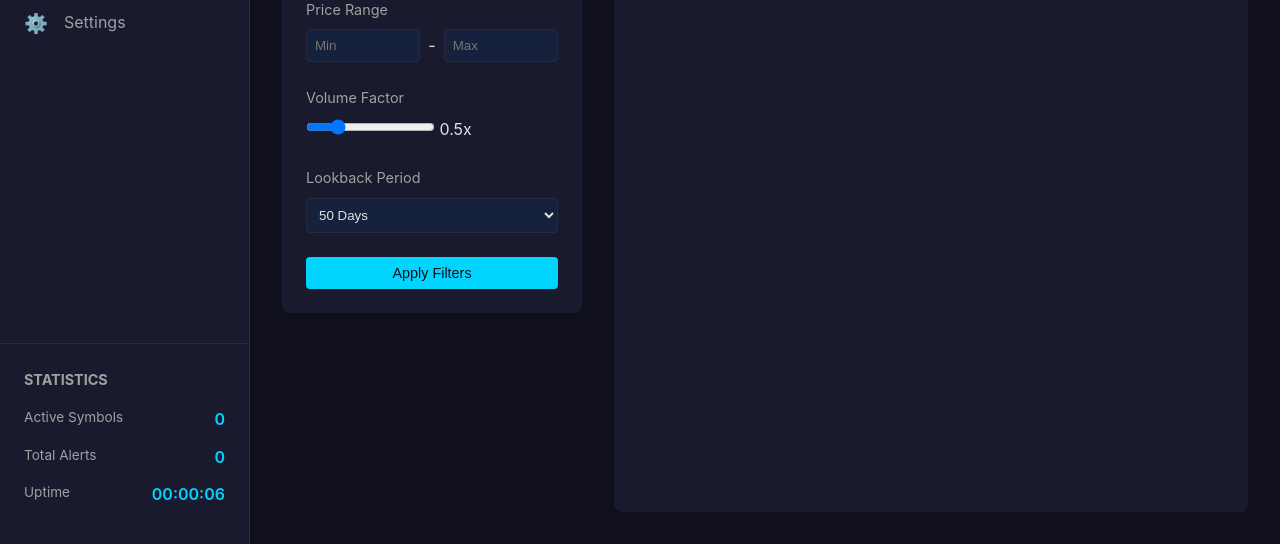
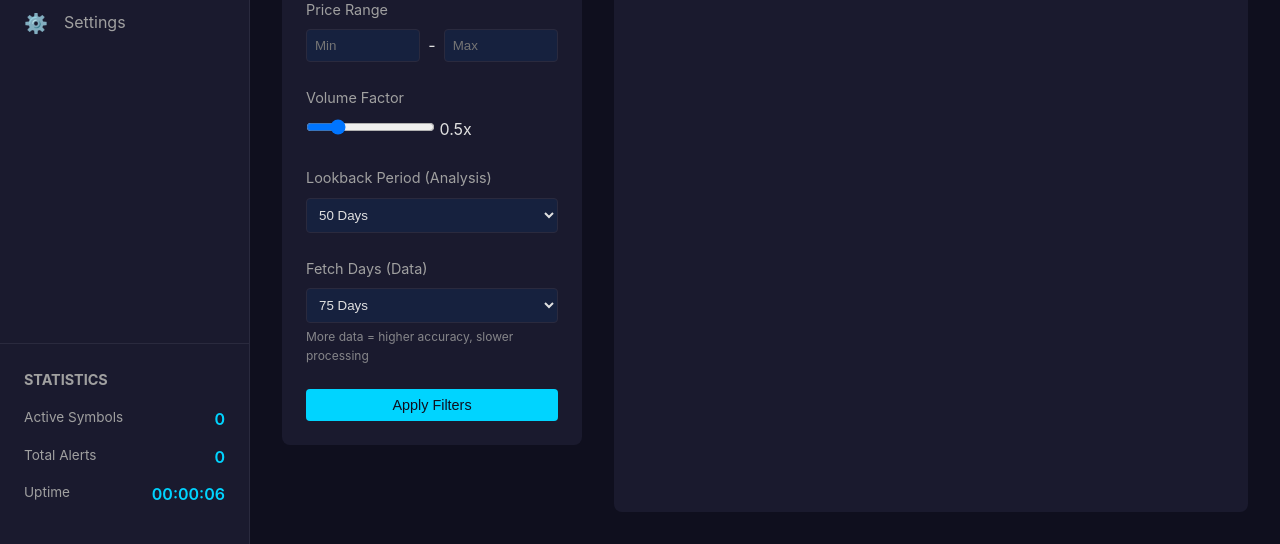
Before and after one commit to Pavkum33/dhanPrd, a Flask app: page / in a window 1280 px wide. Shown: the part 256-800 px from the top of the page. Run offline with Flask 3, Linux system fonts and the light colour scheme; some libraries are stand-ins or nearby versions.

Commit message:
Add configurable 75-day fetch with UI controls and separate analysis periods
Key Features:
• Increase default data fetch from 60 to 75 days (~53 vs 44 trading days)
• Separate fetch period (data collection) from analysis period (breakout logic)
• Add UI dropdown controls for both Fetch Days and Lookback Period
• Maintain 50-day breakout analysis logic while getting more historical context

Backend Configuration:
• Configurable fetch_days parameter (default: 75)
• Independent lookback_period for resistance calculations (default: 50)
• All analysis parameters configurable via API (EMA, volume, price threshold)
• New /api/analysis/config endpoint for configuration management
• Configuration passed with each historical fetch request

Frontend UI Controls:
• "Fetch Days (Data)" dropdown: 60, 75*, 90, 120 days
• "Lookback Period (Analysis)" dropdown: 30, 50*, 60 days
• Help text: "More data = higher accuracy, slower processing"
• Real-time configuration sent with fetch requests
• Enhanced CSS styling for help text

Data Quality Improvement:
• 75-day fetch provides ~53 actual trading days (vs previous 44)
• 20% more historical context for better resistance level calculations
• Still uses proven 50-day lookback for breakout signal generation
• Optimal balance: more data accuracy without changing proven logic

Perfect for daily trading workflows with enhanced historical analysis depth!

🤖 Generated with [Claude Code](https://claude.ai/code)

Co-Authored-By: Claude <noreply@anthropic.com>

```diff
--- a/app.py
+++ b/app.py
@@ -280,7 +280,7 @@ class DhanHistoricalFetcher:
         else:
             return "NSE_EQ", "EQUITY"
 
-    async def get_historical_data_for_underlying(self, underlying_symbol: str, security_id: int, days: int = 60, interval: str = "1d") -> pd.DataFrame:
+    async def get_historical_data_for_underlying(self, underlying_symbol: str, security_id: int, days: int = 75, interval: str = "1d") -> pd.DataFrame:
         """Fetch historical data using dhanhq SDK (preferred) or REST API fallback
 
         The /v2/chart/history REST endpoint returns 404, so we use SDK when available
@@ -617,7 +617,7 @@ class BreakoutAnalyzer:
 
         return analysis
 
-async def fetch_and_analyze_historical_data():
+async def fetch_and_analyze_historical_data(fetch_days: int = 75, lookback_period: int = 50, ema_short: int = 8, ema_long: int = 13, volume_factor: float = 0.5, price_threshold: float = 50):
     """Main function to fetch and analyze historical data with progress updates"""
     client_id = os.getenv('DHAN_CLIENT_ID')
     access_token = os.getenv('DHAN_ACCESS_TOKEN')
@@ -640,7 +640,7 @@ async def fetch_and_analyze_historical_data():
             emit_progress('error', 'Dhan credentials not found in environment variables')
             return {}
 
-        emit_progress('starting', 'Starting historical data fetch...')
+        emit_progress('starting', f'Starting historical data fetch... (Fetch: {fetch_days} days, Analysis: {lookback_period} days)')
 
         async with DhanHistoricalFetcher(client_id, access_token) as fetcher:
             emit_progress('instruments', 'Fetching instrument master from Dhan...')
@@ -701,12 +701,7 @@ async def fetch_and_analyze_historical_data():
             # Fetch historical data with rate limiting and deduplication
             analyzed_data = {}
             processed_underlyings = set()  # Track processed underlying symbols to avoid duplicates
-            # Configuration parameters for Chartink-style analysis
-            lookback_period = 50
-            ema_short = 8
-            ema_long = 13
-            volume_factor = 0.5
-            price_threshold = 50
+            # Use passed configuration parameters
 
             analyzer = BreakoutAnalyzer(lookback=lookback_period, ema_short=ema_short, ema_long=ema_long)
             successful_fetches = 0
@@ -752,7 +747,7 @@ async def fetch_and_analyze_historical_data():
                     else:
                         await asyncio.sleep(0.5)  # Standard rate limiting
                     # Fetch underlying equity data using numeric securityId (the correct approach!)
-                    df = await fetcher.get_historical_data_for_underlying(underlying_symbol, security_id)
+                    df = await fetcher.get_historical_data_for_underlying(underlying_symbol, security_id, days=fetch_days)
 
                     if not df.empty:
                         emit_progress('analyzing', f'Analyzing {underlying_symbol} ({len(df)} days of data)...', i + 1, total_securities)
@@ -1103,14 +1098,30 @@ def fetch_historical():
     if scanner_state['historical_analysis_running']:
         return jsonify({'error': 'Historical analysis already running'}), 400
 
+    # Get configuration parameters from request
+    config = request.json or {}
+    fetch_days = config.get('fetch_days', 75)
+    lookback_period = config.get('lookback_period', 50)
+    ema_short = config.get('ema_short', 8)
+    ema_long = config.get('ema_long', 13)
+    volume_factor = config.get('volume_factor', 0.5)
+    price_threshold = config.get('price_threshold', 50)
+
     def run_historical_fetch():
         scanner_state['historical_analysis_running'] = True
         try:
-            # Run async function in thread
+            # Run async function in thread with configuration
             loop = asyncio.new_event_loop()
             asyncio.set_event_loop(loop)
 
-            historical_data = loop.run_until_complete(fetch_and_analyze_historical_data())
+            historical_data = loop.run_until_complete(fetch_and_analyze_historical_data(
+                fetch_days=fetch_days,
+                lookback_period=lookback_period,
+                ema_short=ema_short,
+                ema_long=ema_long,
+                volume_factor=volume_factor,
+                price_threshold=price_threshold
+            ))
 
             # Update scanner state
             scanner_state['historical_data'] = historical_data
@@ -1165,7 +1176,17 @@ def fetch_historical():
     thread = threading.Thread(target=run_historical_fetch, daemon=True)
     thread.start()
 
-    return jsonify({'message': 'Historical data fetch started'})
+    return jsonify({
+        'message': 'Historical data fetch started',
+        'config': {
+            'fetch_days': fetch_days,
+            'lookback_period': lookback_period,
+            'ema_short': ema_short,
+            'ema_long': ema_long,
+            'volume_factor': volume_factor,
+            'price_threshold': price_threshold
+        }
+    })
 
 @app.route('/api/historical/status')
 def historical_status():
@@ -1183,6 +1204,26 @@ def get_historical_data():
         'data': scanner_state['scanner_data'],
         'symbols_count': len(scanner_state['historical_data']),
         'last_update': scanner_state['last_update']
+    })
+
+@app.route('/api/analysis/config', methods=['GET'])
+def get_analysis_config():
+    """Get current analysis configuration defaults"""
+    return jsonify({
+        'fetch_days': 75,
+        'lookback_period': 50,
+        'ema_short': 8,
+        'ema_long': 13,
+        'volume_factor': 0.5,
+        'price_threshold': 50,
+        'description': {
+            'fetch_days': 'Calendar days of data to fetch from API',
+            'lookback_period': 'Days used for resistance calculation',
+            'ema_short': 'Short EMA period for crossover',
+            'ema_long': 'Long EMA period for crossover',
+            'volume_factor': 'Minimum volume multiplier vs previous day',
+            'price_threshold': 'Minimum stock price filter'
+        }
     })
 
 @app.route('/api/cache/status')
--- a/static/css/dashboard.css
+++ b/static/css/dashboard.css
@@ -271,6 +271,13 @@ body {
 .form-control:focus {
     outline: none;
     border-color: var(--accent-primary);
+}
+.help-text {
+    display: block;
+    margin-top: 0.25rem;
+    font-size: 0.75rem;
+    color: var(--text-secondary);
+    opacity: 0.8;
 }
 
 .range-inputs {
--- a/static/js/dashboard.js
+++ b/static/js/dashboard.js
@@ -148,11 +148,20 @@ class DhanScanner {
             progressPanel.style.display = 'block';
             this.resetProgress();
 
+            // Get configuration from UI controls
+            const config = {
+                fetch_days: parseInt(document.getElementById('fetchDays').value),
+                lookback_period: parseInt(document.getElementById('lookback').value),
+                volume_factor: parseFloat(document.getElementById('volumeFactor').value),
+                price_threshold: parseInt(document.getElementById('minPrice').value) || 50
+            };
+
             const response = await fetch('/api/historical/fetch', {
                 method: 'POST',
                 headers: {
                     'Content-Type': 'application/json'
-                }
+                },
+                body: JSON.stringify(config)
             });
 
             const result = await response.json();
--- a/templates/dashboard.html
+++ b/templates/dashboard.html
@@ -103,12 +103,22 @@
                                 <span class="range-value">0.5x</span>
                             </div>
                             <div class="filter-group">
-                                <label>Lookback Period</label>
+                                <label>Lookback Period (Analysis)</label>
                                 <select id="lookback" class="form-control">
                                     <option value="30">30 Days</option>
                                     <option value="50" selected>50 Days</option>
                                     <option value="60">60 Days</option>
                                 </select>
+                            </div>
+                            <div class="filter-group">
+                                <label>Fetch Days (Data)</label>
+                                <select id="fetchDays" class="form-control">
+                                    <option value="60">60 Days</option>
+                                    <option value="75" selected>75 Days</option>
+                                    <option value="90">90 Days</option>
+                                    <option value="120">120 Days</option>
+                                </select>
+                                <small class="help-text">More data = higher accuracy, slower processing</small>
                             </div>
                             <button class="btn btn-primary btn-block" id="applyFilters">Apply Filters</button>
 
```
